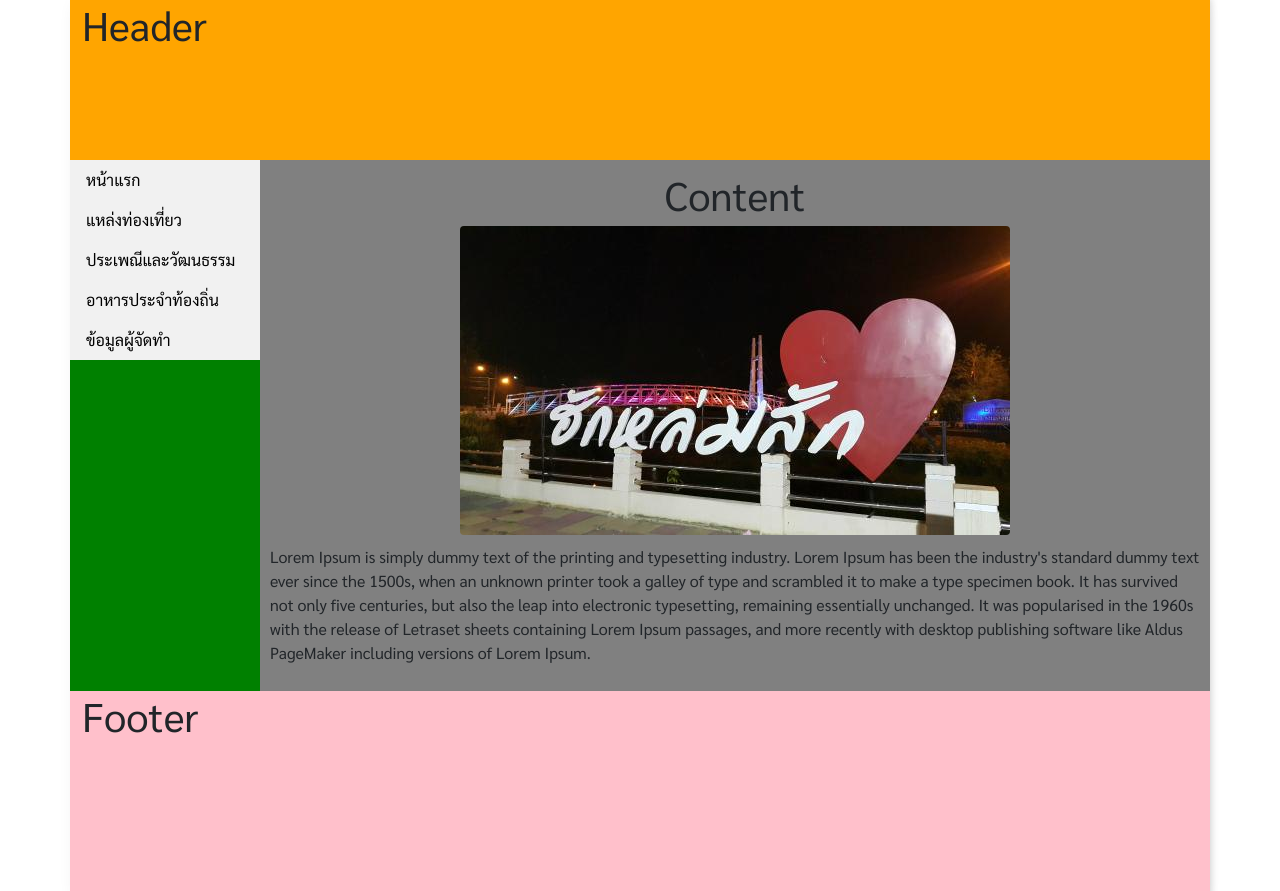
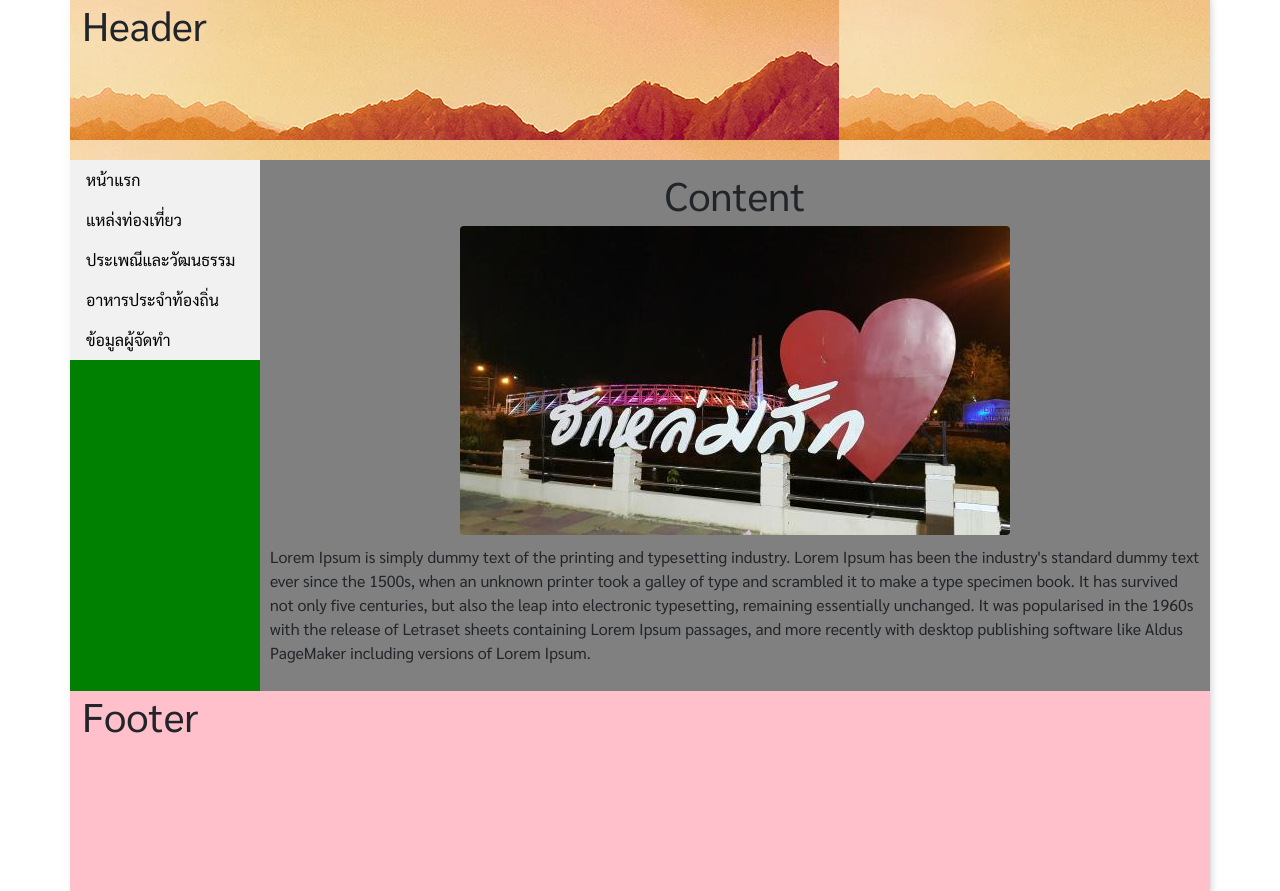
Before and after one commit to teacheryingkun1/final_project, a PHP site: page / in a window 1280 px wide. Run offline with PHP 8.4, Linux system fonts and the light colour scheme.

Commit message:
Update index.php

```diff
--- a/index.php
+++ b/index.php
@@ -27,7 +27,7 @@
 
       #header {
         height: 160px;
-        background-color: orange;
+        background-image: url("header.jpg");
       }
 
       #sidebar {
```
